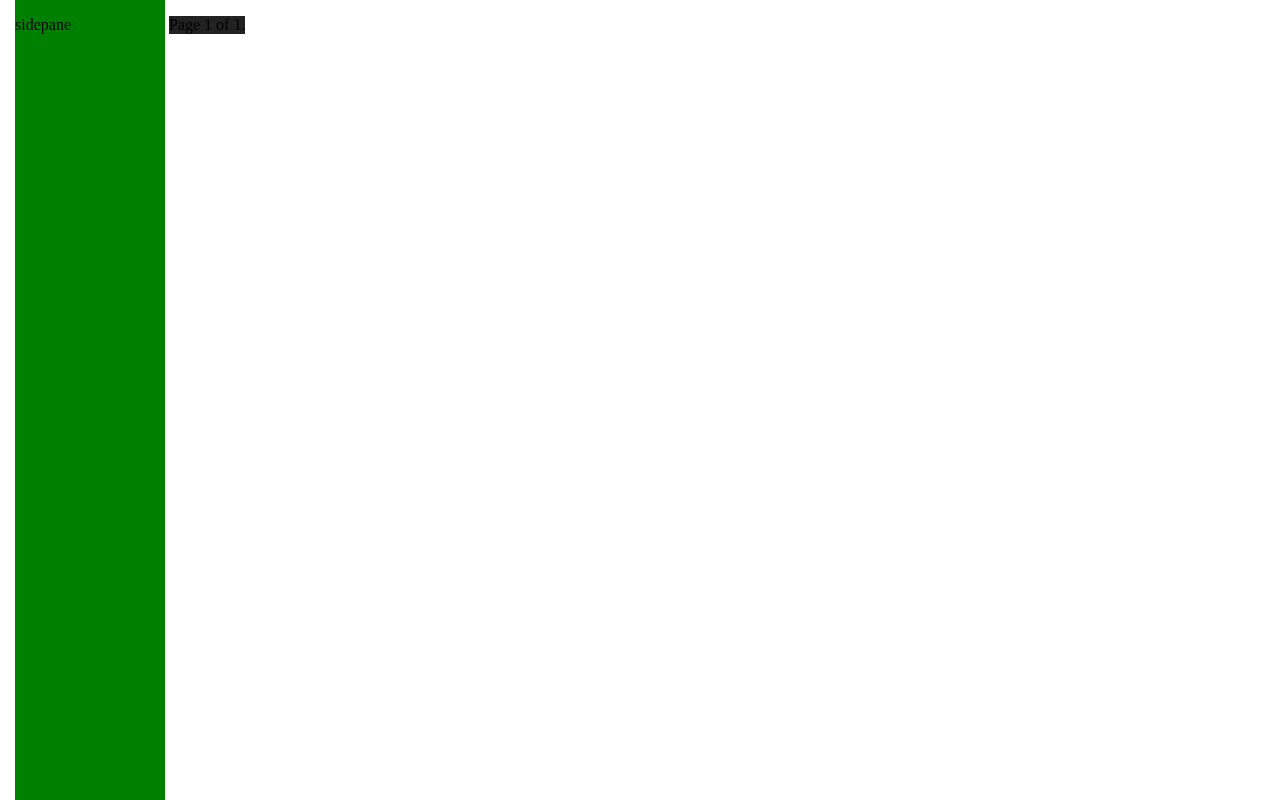
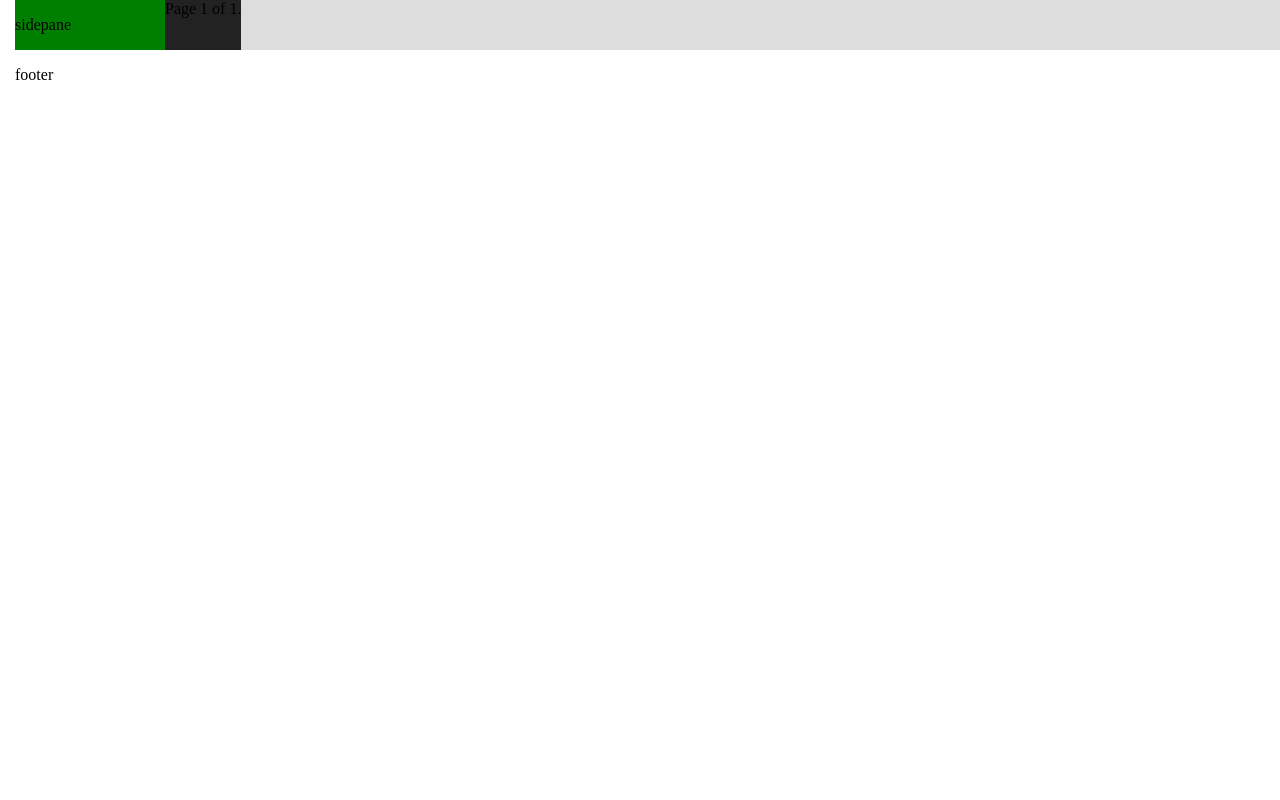
Before and after one commit to BrettRD/PersonalWebsite, a Django app: a page that uses blog/templates/blog/base.html in a window 1280 px wide. Shown: the part 50-850 px from the top of the page. After the commit the page ends 130 px from the top, so only its background shows below. Run offline with Django 3.2, Linux system fonts and the light colour scheme; the visitor is signed in with stand-in values (Sample User, id 1); data that the repository does not hold is empty.

Commit message:
added css classes

```diff
--- a/blog/static/css/blog.css
+++ b/blog/static/css/blog.css
@@ -15,6 +15,13 @@
     background: yellow;
     width: 100%;
     height: 50px;
+    display: inline-flex;
+}
+
+div.block {
+    position: relative;
+    background: #DDDDDD;
+    width: 100%;
     display: inline-flex;
 }
 
--- a/blog/templates/blog/base.html
+++ b/blog/templates/blog/base.html
@@ -28,5 +28,8 @@
                 </div>
             </div>
         </div>
+        <div class="footer">
+            <p>footer</p>
+        </div>
     </body>
 </html>
```
